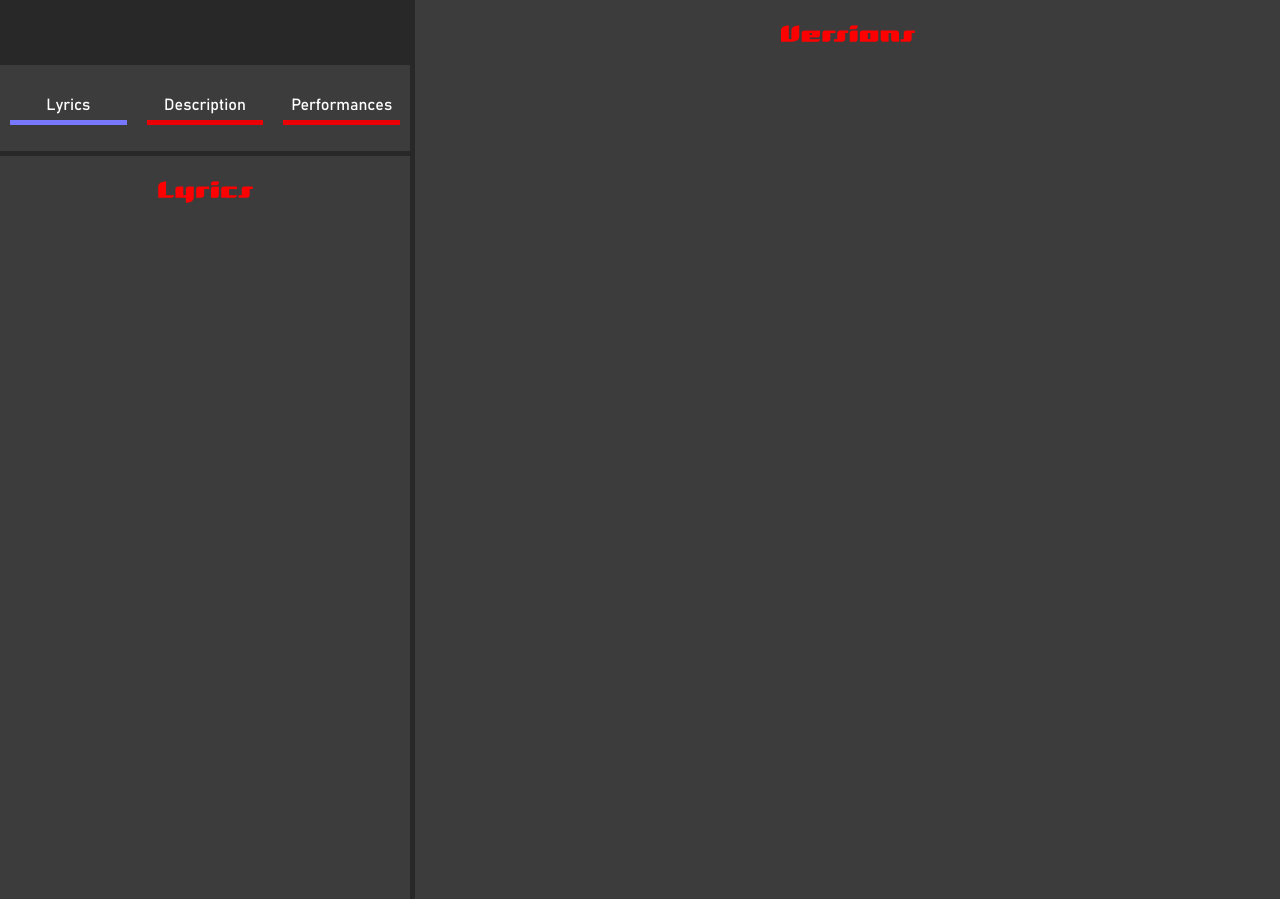
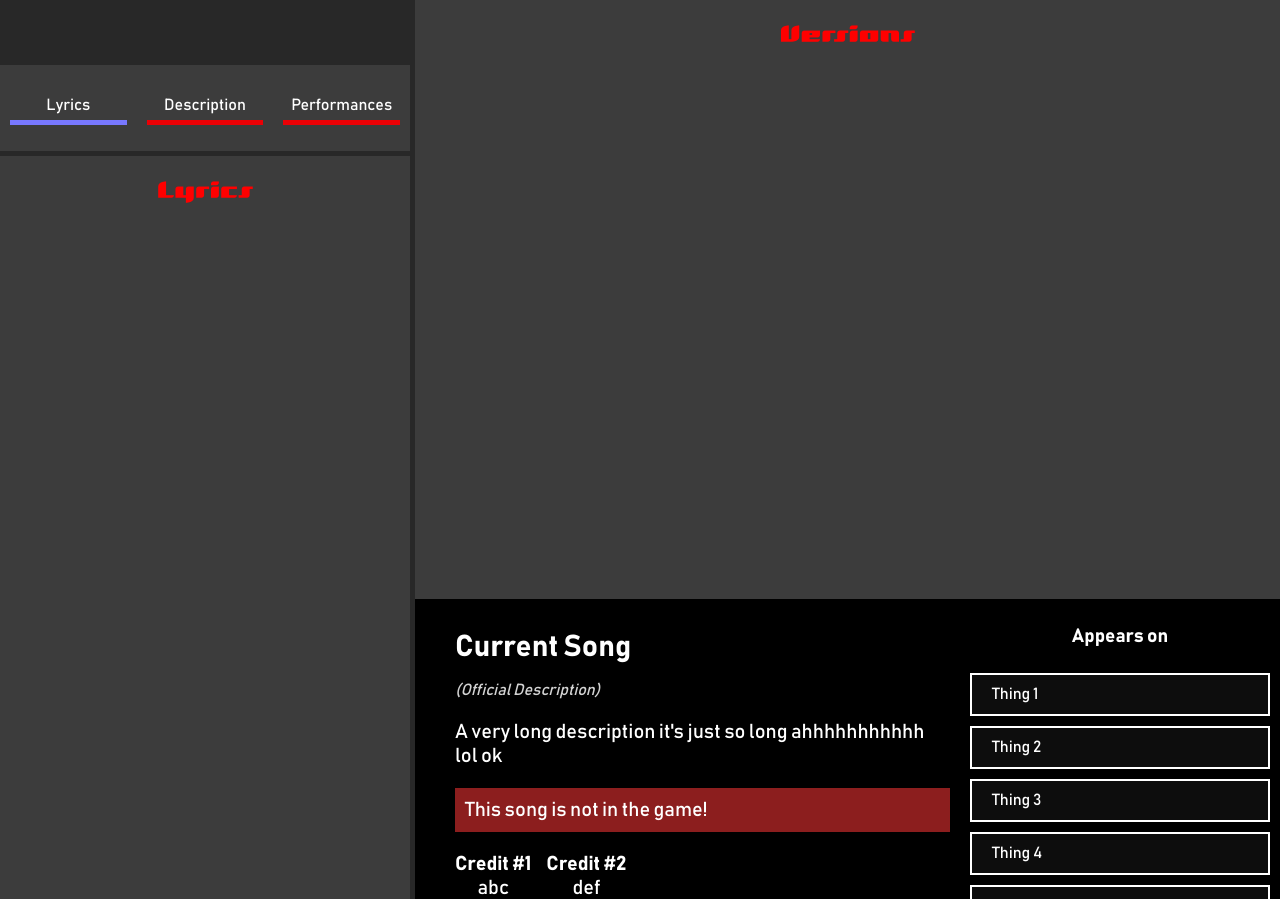
Before and after one commit to Alex-ABPerson/Crush40Site, a PHP site: page /menus/songView.html in a window 1280 px wide. Run offline with PHP 8.4, Linux system fonts and the light colour scheme.

Commit message:
Add info section to song "Versions"

```diff
--- a/menus/css/songView.css
+++ b/menus/css/songView.css
@@ -211,7 +211,6 @@ body {
 
 .performances .list {
     flex-direction: column;
-    overflow-x: auto;
 }
 
 .performances .list > li {
@@ -246,6 +245,9 @@ body {
     height: max-content; /* Mobile */
     max-height: 100%;
     overflow-y: auto;
+
+    display: flex;
+    flex-direction: column;
 }
 
 .versions .groups {
@@ -258,7 +260,8 @@ body {
     gap: 15px;
     padding: 20px;
 
-    overflow-x: auto;
+    flex-grow: 1;
+    overflow: auto;
 
     background-attachment: fixed;
 }
@@ -385,3 +388,79 @@ body {
 .versions .groupsList .title {
     font-size: 110%;
 }
+
+.versions .info {
+    display: grid;
+    grid-template-columns: 1fr auto;
+    grid-template-areas: "details appearances";
+
+    position: relative;
+    height: 300px;
+    background-color: black;
+}
+
+.versions .details {
+    text-align: left;
+    padding-left: 40px;
+    padding-right: 10px;
+    font-size: 125%;
+    grid-area: details;
+
+    overflow-y: auto;
+}
+
+.versions .details .title {
+    font-size: 150%;
+    margin-bottom: 0;
+}
+
+.versions .details .isOfficial {
+    font-size: 80%;
+    font-style: italic;
+    color: lightgray;
+}
+
+.versions .details .inSong {
+    padding: 10px;
+    background-color: var(--crush40-red-pale);
+}
+
+.versions .details .inSong p {
+    margin: 0;
+}
+
+.versions .details .credits {
+    display: flex;
+    flex-direction: row;
+    flex-wrap: wrap;
+    text-align: center;
+    gap: 15px;
+}
+
+.versions .info .close {
+    position: absolute;
+    top: 0;
+    right: 0;
+}
+
+.versions .appearances {
+    grid-area: appearances;
+    overflow-y: auto;
+}
+
+.versions .appearances .title {
+    font-size: 120%;
+}
+
+.versions .appearances .list {
+    flex-direction: column;
+}
+
+.versions .appearances .list li, .versions .appearances .list li:hover {
+    background-color: rgba(255, 255, 255, 0.05);
+    cursor: default;
+}
+
+.versions .appearances .list li p {
+    margin: 0;
+}
--- a/menus/js/songView.js
+++ b/menus/js/songView.js
@@ -740,14 +740,7 @@ function PopulateVersions(song)
         // Credits
         let creditsElem = document.createElement("ul");
         creditsElem.classList.add("credits");
-        for (let credit of group.credits)
-        {
-            let creditElem = document.createElement("p");
-            creditElem.innerHTML =
-                "<b>" + credit.t + "</b><br/>" + credit.n;
-
-            creditsElem.appendChild(creditElem);
-        }
+        CreateCreditsItems(creditsElem, group.credits)
 
         grpElem.appendChild(creditsElem);
 
@@ -758,3 +751,15 @@ function PopulateVersions(song)
             shortGroupsList.appendChild(grpElem);
     }
 }
+
+function CreateCreditsItems(elem, credits)
+{
+    for (let credit of credits)
+    {
+        let creditElem = document.createElement("p");
+        creditElem.innerHTML =
+            "<b>" + credit.t + "</b><br/>" + credit.n;
+
+        elem.appendChild(creditElem);
+    }
+}
--- a/menus/songView.html
+++ b/menus/songView.html
@@ -57,6 +57,28 @@
                 <ul class="longGroupsList groupsList" id="longGroupsList"></ul>
                 <ul class="shortGroupsList groupsList" id="shortGroupsList"></ul>
             </div>
+            <div class="info">
+                <div class="details">
+                    <h3 class="title" id="versionTitle">Current Song</h3>
+                    <p class="isOfficial" id="versionTitleSub">(Official Description)</p>
+                    <p class="description" id="versionDesc">A very long description it's just so long ahhhhhhhhhhh lol ok</p>
+                    <div class="inSong"><p>This song is not in the game!</p></div>
+                    <div class="credits">
+                        <p><b>Credit #1</b><br />abc</p>
+                        <p><b>Credit #2</b><br />def</p>
+                    </div>
+                </div>
+                <div class="appearances">
+                    <h4 class="title">Appears on</h4>
+                    <ul class="list generalList" id="versionAppearances">
+                        <li><p>Thing 1</p></li>
+                        <li><p>Thing 2</p></li>
+                        <li><p>Thing 3</p></li>
+                        <li><p>Thing 4</p></li>
+                        <li><p>Thing 5</p></li>
+                    </ul>
+                </div>
+            </div>
         </div>
     </body>
 </html>
```
